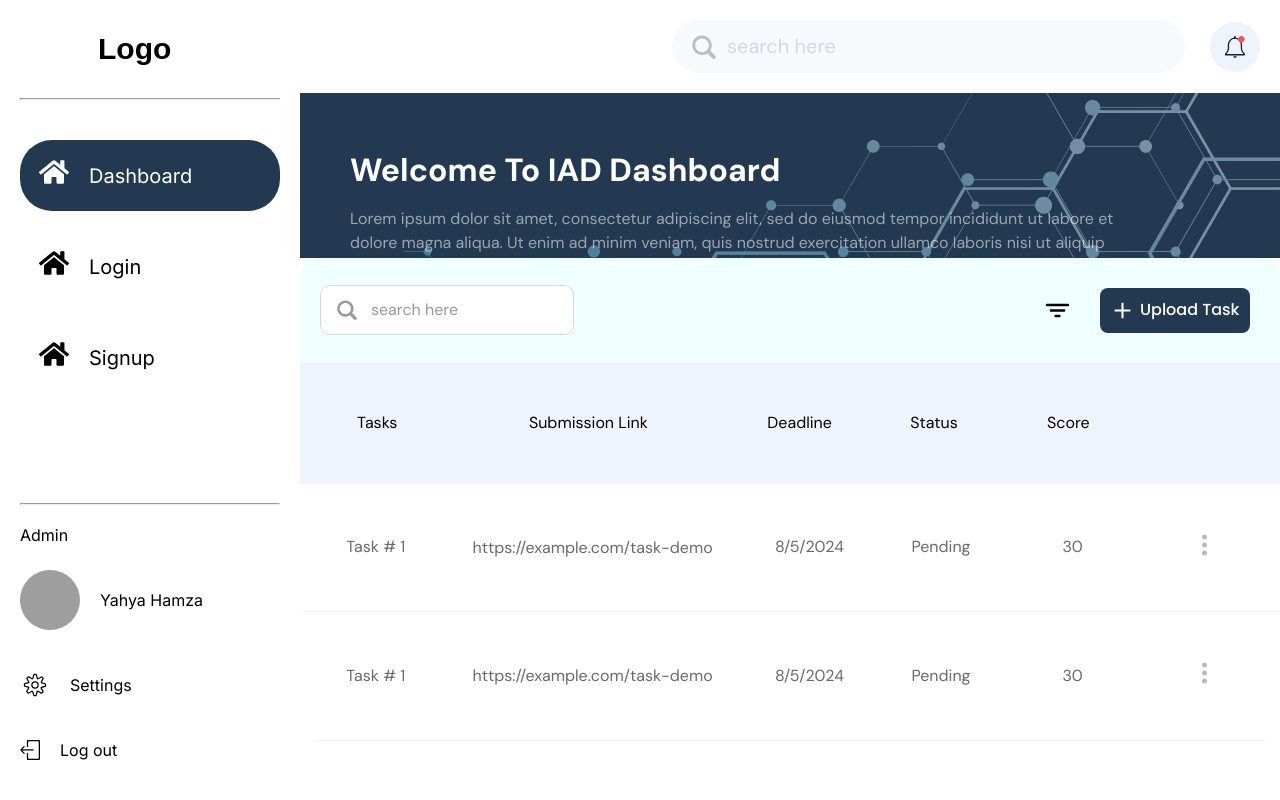
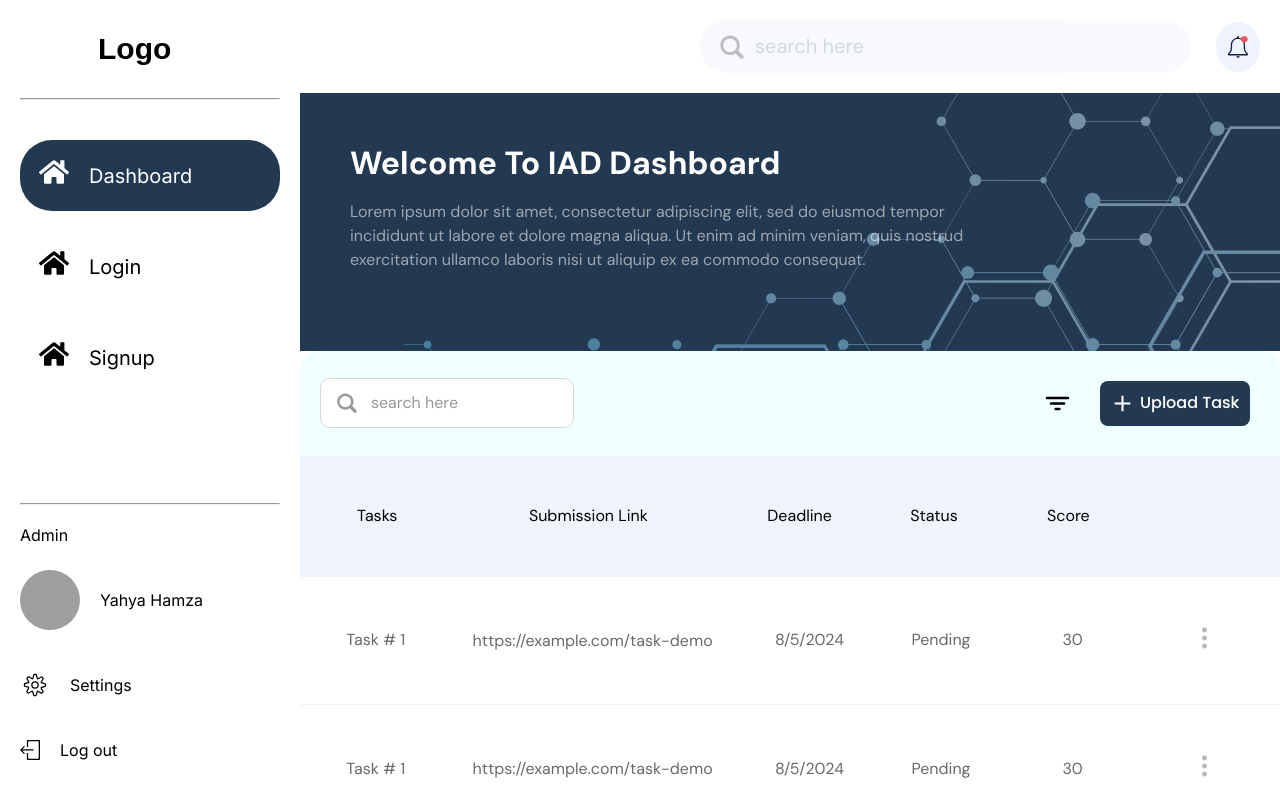
Before and after one commit to Yahya305/IAD-project, a React (Vite) app in the folder client/: page /student/dashboard in a window 1280 px wide. Built offline with nearby package versions, Linux system fonts and the light colour scheme; no server answers; grey boxes are pictures that could not be loaded; a web font is replaced by a local one.

Commit message:
Basic Dashboard Changes

```diff
--- a/client/src/global.css
+++ b/client/src/global.css
@@ -5,6 +5,7 @@
 * {
   margin: 0;
   padding: 0;
+  box-sizing: border-box;
   overflow-x: hidden;
 }
 
--- a/client/src/pages/student/dashboard/components/Banner/index.css
+++ b/client/src/pages/student/dashboard/components/Banner/index.css
@@ -19,7 +19,7 @@
     flex-direction: column;
     justify-content: start;
     align-items: start;
-    padding: calc(90px + 60px) 0px 50px 50px;
+    padding: 50px;
     gap: 15px;
     width: 100%;
     max-width: 765px;
--- a/client/src/pages/student/dashboard/components/bannerSearch/index.css
+++ b/client/src/pages/student/dashboard/components/bannerSearch/index.css
@@ -1,34 +1,30 @@
 .banner-search {
     width: 100%;
-    position: absolute;
-    right: 0;
     background-color: white;
     display: flex;
     justify-content: flex-end;
     align-items: center;
-
 }
 
 .banner-search .banner-search-wrapper {
     display: flex;
     justify-content: flex-end;
     align-items: center;
-    gap:30px;
+    gap: 30px;
     width: 100%;
     max-width: 600px;
     padding: 20px;
-    @media (max-width: 1440px){
+    @media (max-width: 1440px) {
         gap: 25px;
     }
-    @media (max-width: 991px){
+    @media (max-width: 991px) {
         gap: 20px;
-
     }
-    @media (max-width: 767px){
+    @media (max-width: 767px) {
         gap: 20px;
         padding: 10px;
     }
-    @media (max-width: 567px){
+    @media (max-width: 567px) {
         gap: 10px;
     }
 }
@@ -39,16 +35,15 @@
     width: 100%;
     max-width: 513px;
     position: relative;
-    @media (max-width:1440px){
-
+    @media (max-width: 1440px) {
     }
-    @media (max-width:991px){
+    @media (max-width: 991px) {
         max-width: 45%;
     }
-    @media (max-width:767px){
+    @media (max-width: 767px) {
         max-width: 32%;
     }
-    @media (max-width:567px){
+    @media (max-width: 567px) {
         display: flex;
         justify-content: center;
         align-items: center;
@@ -60,11 +55,11 @@
 .banner-search .banner-search-wrapper .search input::placeholder {
     color: #233951;
     opacity: 42%;
-    @media (max-width:567px){
-        color:  #EFF3FB;
+    @media (max-width: 567px) {
+        color: #eff3fb;
     }
 }
-    .banner-search .banner-search-wrapper .search input {
+.banner-search .banner-search-wrapper .search input {
     width: 100%;
     font-family: DM Sans;
     font-weight: 400;
@@ -72,63 +67,57 @@
     line-height: 125%;
     letter-spacing: 0%;
     padding: 14px 14px 14px 55px;
-    background-color: #EFF3FB;
+    background-color: #eff3fb;
     border: none;
     border-radius: 50px;
     color: #233951;
     opacity: 42%;
-    @media (max-width:1440px){
-
+    @media (max-width: 1440px) {
     }
-    @media (max-width:991px){
+    @media (max-width: 991px) {
         font-size: 16px;
         padding: 10px 10px 10px 50px;
     }
-    @media (max-width:767px){
-
+    @media (max-width: 767px) {
     }
-    @media (max-width:567px){
+    @media (max-width: 567px) {
         padding: 0px;
         width: 40px;
         height: 40px;
     }
-
 }
 .banner-search .banner-search-wrapper .search .search-icon {
     width: 24px;
     height: 24px;
     position: absolute;
     left: 20px;
-    @media (max-width:991px){
+    @media (max-width: 991px) {
         width: 20px;
         height: 20px;
     }
-    @media (max-width:567px){
+    @media (max-width: 567px) {
         width: 24px;
         height: 24px;
         inset: 8px;
     }
 }
-.banner-search .banner-search-wrapper .search svg path{
-    @media (max-width:567px){
-        background-color: #EFF3FB;
+.banner-search .banner-search-wrapper .search svg path {
+    @media (max-width: 567px) {
+        background-color: #eff3fb;
         fill: rgb(16, 16, 87);
-
     }
-    }
-
-
+}
 
 .banner-search .banner-search-wrapper .notification {
     width: 50px;
     height: 50px;
     border-radius: 100%;
     border: none;
-    background-color: #EFF3FB;
+    background-color: #eff3fb;
     display: flex;
     justify-content: center;
     align-items: center;
-    @media (max-width:991px){
+    @media (max-width: 991px) {
         width: 40px;
         height: 40px;
     }
```
Also changed, not shown: client/src/pages/student/dashboard/components/Banner/index.jsx (indentation only).
